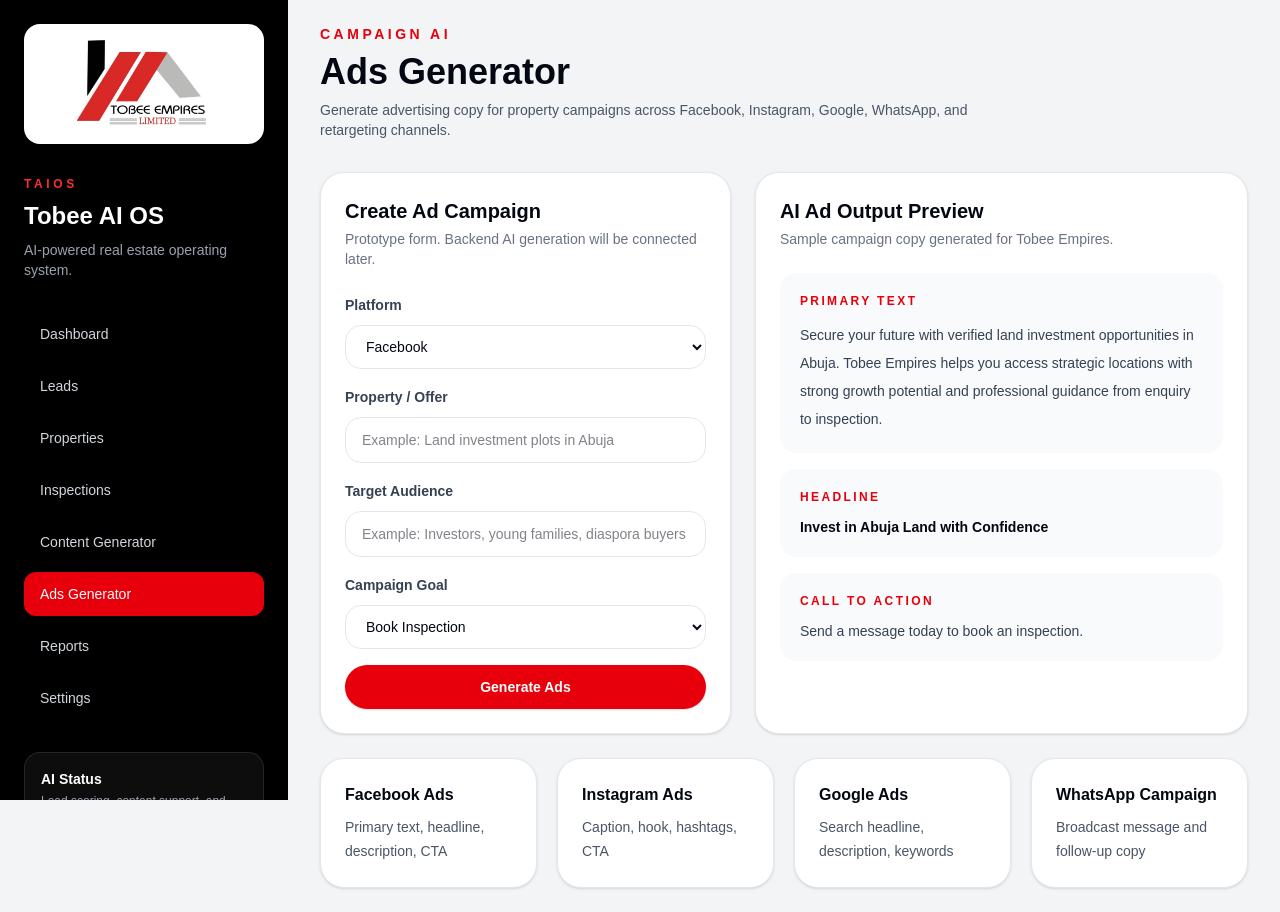
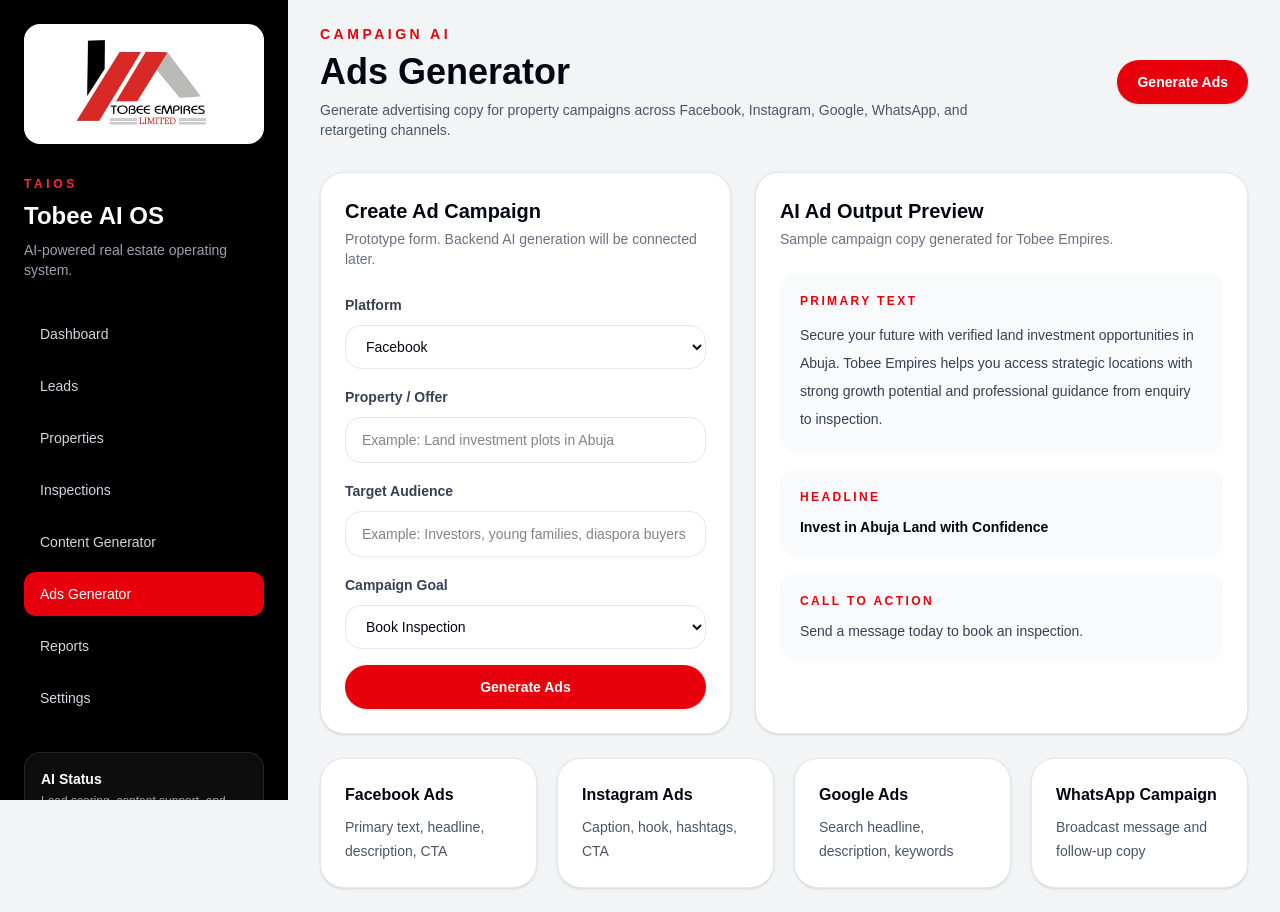
Before and after one commit to taios-dashboard/taios-dashboard, a Next.js app: page /ads-generator in a window 1280 px wide. Built offline with nearby package versions, Linux system fonts and the light colour scheme.

Commit message:
Refactor ads generator page header

```diff
--- a/src/app/ads-generator/page.tsx
+++ b/src/app/ads-generator/page.tsx
@@ -1,4 +1,5 @@
 import AppLayout from "@/components/AppLayout";
+import PageHeader from "@/components/PageHeader";
 
 const adChannels = [
   {
@@ -22,18 +23,12 @@
 export default function AdsGeneratorPage() {
   return (
     <AppLayout>
-      <header className="mb-8">
-        <p className="text-sm font-semibold uppercase tracking-[0.25em] text-red-600">
-          Campaign AI
-        </p>
-        <h1 className="mt-2 text-3xl font-bold text-gray-950 md:text-4xl">
-          Ads Generator
-        </h1>
-        <p className="mt-2 max-w-2xl text-sm text-gray-600">
-          Generate advertising copy for property campaigns across Facebook,
-          Instagram, Google, WhatsApp, and retargeting channels.
-        </p>
-      </header>
+      <PageHeader
+        eyebrow="Campaign AI"
+        title="Ads Generator"
+        description="Generate advertising copy for property campaigns across Facebook, Instagram, Google, WhatsApp, and retargeting channels."
+        actionLabel="Generate Ads"
+      />
 
       <section className="grid gap-6 xl:grid-cols-[1fr_1.2fr]">
         <div className="rounded-3xl border border-gray-200 bg-white p-6 shadow-sm">
```
